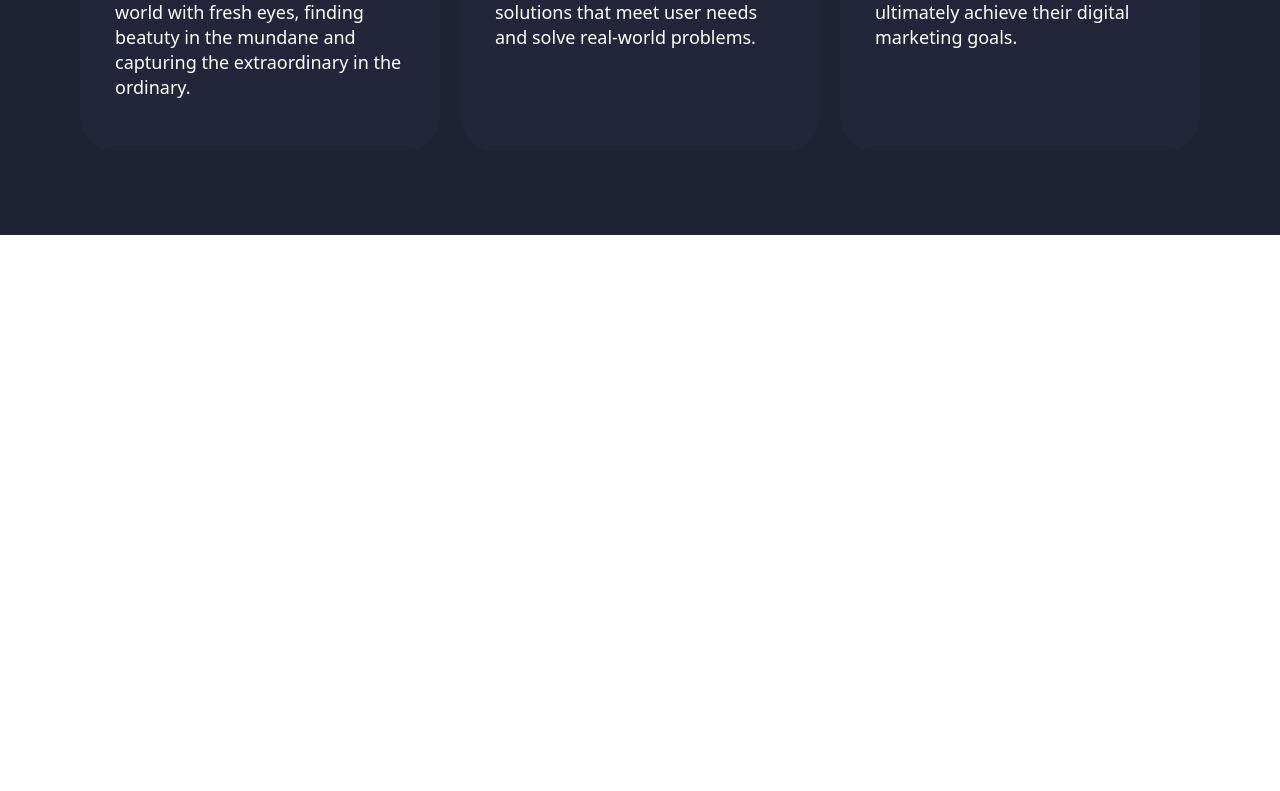
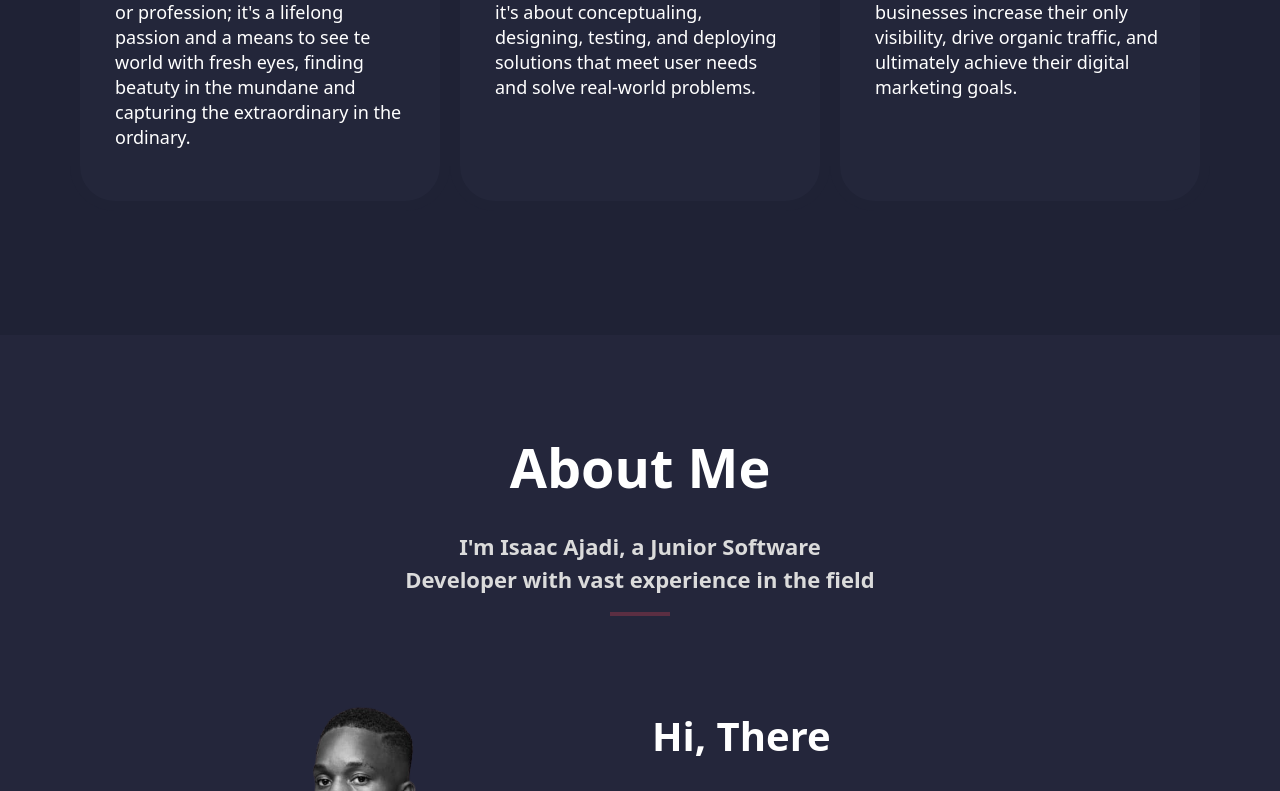
Before and after one commit to Highzik/my-portfolio, a React (Vite) app: page / in a window 1280 px wide. Shown: the part 2009-2800 px from the top of the page. Before the commit the page ends 2244 px from the top, so only its background shows below. Built offline with nearby package versions, Linux system fonts and the light colour scheme.

Commit message:
finished with the about section

```diff
--- a/src/App.jsx
+++ b/src/App.jsx
@@ -11,7 +11,7 @@ function App() {
       <Navbar />
       <Home />
       <Services />
-      {/* <About /> */}
+      <About />
       <FaRocket style={rocketLauncher} />
     </>
   )
--- a/src/components/About.jsx
+++ b/src/components/About.jsx
@@ -1,10 +1,41 @@
-
+import '/src/styles/about.css'
 const About = () => {
   return (
-    <section id='about'>
-      <div className='row text-center'>
-        <h3>About Me</h3>
-        <p>I'm Isaac Ajadi, a Junior Software Developer with minute experience in the field</p>
+    <section id='about' className="container-fluid aboutSection">
+      <div className='container'>
+        <div className='row text-center'>
+          <h3 className="aboutMe">About Me</h3>
+          <p className="noteAboutMe">I'm Isaac Ajadi, a Junior Software <br />Developer with vast experience in the field</p>
+          <hr className='horizontal-rule' />
+        </div>
+        <div className='row rowGap'>
+          <div className='col-md-12 col-lg-6 text-center'>
+            <img src="/src/isaac-2.png" alt="image of the author" className='img-01' />
+          </div>
+          <div className='col-md-12 col-lg-6'><br /><br /><br /><br />
+            <h3 className='greetings'>Hi, There</h3>
+            <p className='shortNote'>I'm a dedicated web developer passionate about crafting digital experiences. With expertise in front-end and back-end technologies, I transform ideas into functional and visually appealing websites. Constantly learning and staying updated, I thrive in the ever-evolving world of web development, driven by a desire to create innovative and user-friendly solutions that make a difference.</p>
+            <div className='row'>
+              <div className='col-md-6'>
+                <p className='sameClassName'>Name:</p>
+                <p className='sameThing'>Isaac Olayinka</p>
+              </div>
+              <div className='col-md-6'>
+                <p className='sameClassName'>Phone:</p>
+                <p className='sameThing'>(+234) 812-944-7633</p>
+              </div>
+              <div className='col-md-6'>
+                <p className='sameClassName'>Email:</p>
+                <p className='sameThing'>ajadiisaac99@gmail.com</p>
+              </div>
+              <div className='col-md-6'>
+                <p className='sameClassName'>GitHub:</p>
+                <p className='sameThing'>Highzik</p>
+              </div>
+            </div>
+          </div>
+        </div>
+
       </div>
     </section>
   )
--- /dev/null
+++ b/src/styles/about.css
@@ -0,0 +1,50 @@
+.aboutSection {
+  background: #24263B;
+  color: #fff;
+  padding-top: 100px;
+  padding-bottom: 50px;
+  scroll-behavior: smooth;
+}
+
+.aboutMe {
+  font-weight: bold;
+  font-size: 54px;
+  margin-bottom: 30px;
+}
+
+.noteAboutMe {
+  font-size: 22px;
+  font-weight: bold;
+  color: #dbdbdb;
+}
+
+.img-01 {
+  width: 400px;
+}
+
+.sameClassName {
+  color: #ff4a57;
+  font-weight: bold;
+  font-size: 18px;
+  margin-bottom: 0;
+}
+
+.sameThing {
+  font-weight: bold;
+  font-size: 18px;
+  margin-top: 0;
+  color: #dbdbdb;
+}
+
+.greetings {
+  font-weight: bold;
+  font-size: 40px;
+  margin-bottom: 30px;
+}
+
+.shortNote {
+  font-size: 18px;
+  color: #dbdbdb;
+  font-weight: bold;
+  margin-bottom: 30px;
+}
--- a/src/styles/home.css
+++ b/src/styles/home.css
@@ -3,7 +3,7 @@
   color: #fff;
   padding-top: 100px;
   margin-top: 50px;
-  padding-bottom: 50px;
+  padding-bottom: 100px;
   scroll-behavior: smooth;
   z-index: 50;
   animation: slideInRight 1s forwards;
--- a/src/styles/services.css
+++ b/src/styles/services.css
@@ -3,7 +3,7 @@
   scroll-behavior: smooth;
   color: #fff;
   padding-top: 150px;
-  padding-bottom: 50px;
+  padding-bottom: 100px;
 }
 
 .my-service {
@@ -23,8 +23,9 @@
 .about-service {
   line-height: 35px;
   font-size: 20px;
-  margin: auto;
   margin-bottom: 20px;
+  font-weight: bold;
+  color: #dbdbdb;
 }
 
 .sub-container {
```
